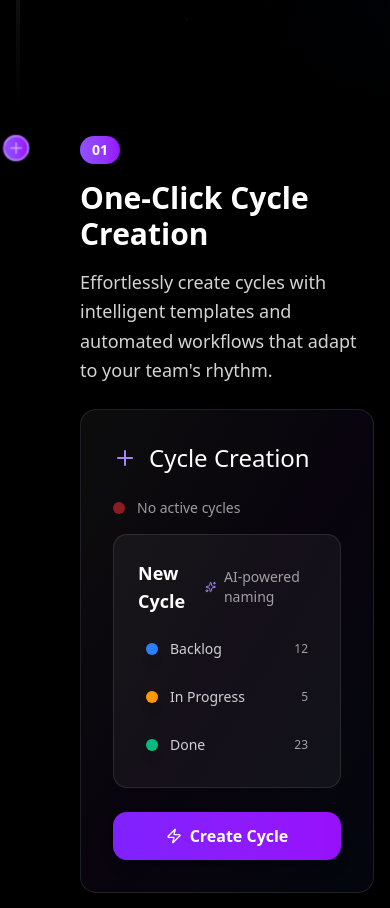
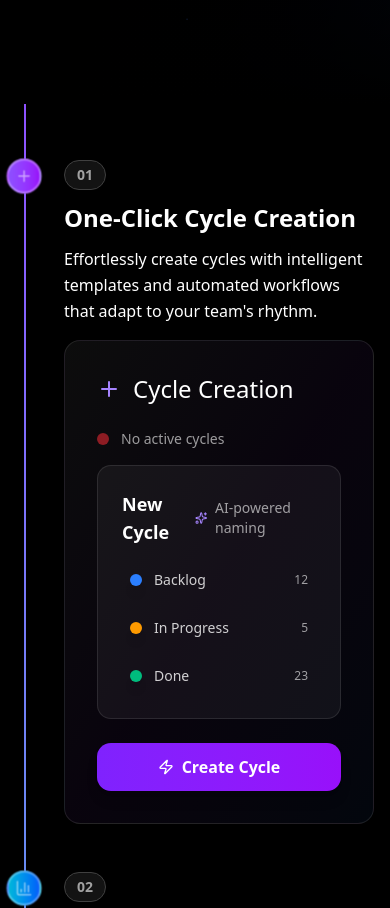
Before and after one commit to Sarina-R/AVIS-landing-page, a Next.js app: page / in a window 390 px wide. Shown: the part 740-1648 px from the top of the page. Built offline with nearby package versions, Linux system fonts and the light colour scheme.

Commit message:
fix: ts errors from vercel style: StrpGuideComponent responsive bug

```diff
--- a/components/page-componnets/HeroSection.tsx
+++ b/components/page-componnets/HeroSection.tsx
@@ -3,7 +3,7 @@ import { useState } from 'react'
 import { TextParticle } from './TextParticle'
 import { HolographicText } from '../HolographicText'
 import { PlayfulButton } from './PlayfulButton'
-import { ArrowRight, Play, Sparkles } from 'lucide-react'
+import { ArrowRight, Play } from 'lucide-react'
 
 export default function HeroSection() {
   const { scrollYProgress } = useScroll()
--- a/components/page-componnets/SliderComponent.tsx
+++ b/components/page-componnets/SliderComponent.tsx
@@ -56,9 +56,9 @@ export default function SliderComponent() {
 
           {/* Subtitle */}
           <p className='text-sm sm:text-base lg:text-sm text-white/70 mb-8 sm:mb-12 lg:mb-16 max-w-4xl lg:max-w-3xl leading-relaxed'>
-            Plane is project + knowledge management software that's a force
-            multiplier for your existing workflows, methodologies, and best
-            practices.
+            Plane is project + knowledge management software that&lsquo;s a
+            force multiplier for your existing workflows, methodologies, and
+            best practices.
           </p>
 
           {/* Mobile Slider */}
--- a/components/page-componnets/StepGuideComponent .tsx
+++ b/components/page-componnets/StepGuideComponent .tsx
@@ -8,62 +8,141 @@ const ModernStepGuide: React.FC = () => {
   const stepRefs = useRef<(HTMLDivElement | null)[]>([])
   const containerRef = useRef<HTMLDivElement>(null)
 
-  const handleScroll = useCallback(() => {
-    const scrollTop = window.pageYOffset
-    const windowHeight = window.innerHeight
+  const handleIntersection = useCallback(
+    (entries: IntersectionObserverEntry[]) => {
+      entries.forEach((entry) => {
+        const index = stepRefs.current.findIndex((ref) => ref === entry.target)
+        if (entry.isIntersecting && index !== -1) {
+          setActiveStep(index)
+          setCompletedSteps(
+            (prev) =>
+              new Set([
+                ...prev,
+                ...Array.from({ length: index + 1 }, (_, i) => i),
+              ])
+          )
+          console.log(`Active step: ${index}`) // Debug log
+        }
+      })
 
-    if (!containerRef.current) return
+      // Update scroll progress
+      if (containerRef.current) {
+        const scrollTop = window.pageYOffset
+        const containerRect = containerRef.current.getBoundingClientRect()
+        const containerTop = containerRect.top + scrollTop
+        const containerHeight = Math.max(
+          containerRect.height,
+          window.innerHeight
+        )
+        const progress = Math.max(
+          0,
+          Math.min(
+            1,
+            (scrollTop + window.innerHeight / 2 - containerTop) /
+              (containerHeight - window.innerHeight / 2)
+          )
+        )
+        setScrollProgress(progress)
+        console.log(`Scroll progress: ${progress}`) // Debug log
+      }
+    },
+    []
+  )
 
-    const containerRect = containerRef.current.getBoundingClientRect()
-    const containerTop = containerRect.top + scrollTop
-
-    const componentProgress = Math.max(
-      0,
-      Math.min(
-        1,
-        (scrollTop + windowHeight / 2 - containerTop) /
-          (containerRect.height - windowHeight)
-      )
-    )
-
-    setScrollProgress(componentProgress)
+  useEffect(() => {
+    const observer = new IntersectionObserver(handleIntersection, {
+      root: null,
+      threshold: 0.2, // Trigger when 20% of the step is visible
+      rootMargin: '-20% 0px', // Trigger earlier on mobile
+    })
 
     stepRefs.current.forEach((ref, index) => {
       if (ref) {
-        const rect = ref.getBoundingClientRect()
-        const elementCenter = rect.top + rect.height / 2
-        const viewportCenter = windowHeight / 2
-
-        if (Math.abs(elementCenter - viewportCenter) < windowHeight / 4) {
-          setActiveStep(index)
-          setCompletedSteps(
-            (prev) =>
-              new Set([...prev, ...Array.from({ length: index }, (_, i) => i)])
-          )
-        }
+        observer.observe(ref)
+        console.log(`Observing step ${index}`) // Debug log
       }
     })
-  }, [])
 
-  useEffect(() => {
-    window.addEventListener('scroll', handleScroll)
-    handleScroll()
-
-    return () => window.removeEventListener('scroll', handleScroll)
-  }, [handleScroll])
+    return () => observer.disconnect()
+  }, [handleIntersection])
 
   const isStepCompleted = (index: number) => completedSteps.has(index)
   const isStepActive = (index: number) => activeStep === index
 
   return (
-    <div className=''>
-      <div className='md:hidden block'>
-        <div
-          ref={containerRef}
-          className='relative bg-black text-white min-h-screen flex'
-        >
+    <div className='relative bg-black text-white min-h-screen'>
+      <div className='lg:hidden block touch-action-auto'>
+        <div ref={containerRef} className='relative px-4 py-8 min-h-screen'>
           {/* Timeline */}
-          <div className='fixed left-4 top-0 h-full w-1 bg-gradient-to-b from-transparent via-neutral-700 to-transparent z-10 md:left-8'>
+          <div className='absolute left-6 top-0 h-full w-[2px] bg-neutral-700 z-20'>
+            <div
+              className='bg-gradient-to-b from-violet-500 via-cyan-500 to-purple-500 w-full transition-all duration-1000 ease-out z-30'
+              style={{ height: `${scrollProgress * 100}%` }}
+            />
+          </div>
+
+          {/* Steps */}
+          <div className='relative z-30 w-full max-w-4xl mx-auto'>
+            {steps.map((step, index) => (
+              <div
+                key={step.id}
+                ref={(el) => {
+                  stepRefs.current[index] = el
+                }}
+                className='relative py-6'
+              >
+                {/* Step Marker */}
+                <div className='absolute left-2 -translate-x-1/2 z-40'>
+                  <div
+                    className={`w-8 h-8 rounded-full flex items-center justify-center border-2 transition-all duration-500 ease-in-out backdrop-blur-md ${
+                      !isStepCompleted(index) || !isStepActive(index)
+                        ? `bg-gradient-to-r ${step.color} border-white/30 text-white scale-110 shadow-2xl`
+                        : 'bg-neutral-800/80 border-neutral-600 text-neutral-400 scale-90'
+                    }`}
+                  >
+                    <div
+                      className={!isStepActive(index) ? 'animate-pulse' : ''}
+                    >
+                      {step.icon}
+                    </div>
+                  </div>
+                </div>
+
+                {/* Step Content */}
+                <div className='ml-12'>
+                  <div className='mb-3'>
+                    <span
+                      className={`inline-block px-3 py-1 rounded-full text-sm font-semibold transition-all duration-500 ease-in-out ${
+                        isStepActive(index)
+                          ? `bg-gradient-to-r ${step.color} text-white shadow-lg`
+                          : 'bg-neutral-800/50 text-neutral-400 border border-neutral-700'
+                      }`}
+                    >
+                      {String(index + 1).padStart(2, '0')}
+                    </span>
+                  </div>
+                  <h2
+                    className='text-2xl font-bold mb-3 transition-all duration-500 ease-in-out
+                         text-white !opacity-100'
+                  >
+                    {step.title}
+                  </h2>
+                  <p className='text-base leading-relaxed transition-all duration-500 ease-in-out '>
+                    {step.description}
+                  </p>
+                  <div className='mt-4 transition-all duration-700 ease-in-out '>
+                    {step.content}
+                  </div>
+                </div>
+              </div>
+            ))}
+          </div>
+        </div>
+      </div>
+      <div className='lg:block hidden'>
+        <div ref={containerRef} className='relative min-h-screen'>
+          {/* Timeline */}
+          <div className='absolute left-1/2 transform -translate-x-1/2 top-0 h-full w-px bg-gradient-to-b from-transparent via-neutral-700 to-transparent z-10'>
             <div
               className='bg-gradient-to-b from-violet-500 via-cyan-500 to-purple-500 w-full transition-all duration-1000 ease-out'
               style={{ height: `${scrollProgress * 100}%` }}
@@ -71,19 +150,18 @@ const ModernStepGuide: React.FC = () => {
           </div>
 
           {/* Steps */}
-          <div className='relative z-20 w-full max-w-4xl mx-auto px-4 md:px-8'>
+          <div className='relative z-30'>
             {steps.map((step, index) => (
               <div
                 key={step.id}
                 ref={(el) => {
                   stepRefs.current[index] = el
                 }}
-                className='relative py-8 md:py-12'
+                className='min-h-screen flex items-center py-20'
               >
-                {/* Step Marker */}
-                <div className='absolute left-0 transform -translate-x-1/2 z-30'>
+                <div className='absolute left-1/2 -translate-x-1/2 z-40'>
                   <div
-                    className={`w-6 h-6 rounded-full flex items-center justify-center border-2 transition-all duration-500 backdrop-blur-md md:w-16 md:h-16 ${
+                    className={`w-10 h-10 rounded-full flex items-center justify-center border-2 transition-all duration-500 ease-in-out backdrop-blur-md ${
                       isStepCompleted(index) || isStepActive(index)
                         ? `bg-gradient-to-r ${step.color} border-white/30 text-white scale-110 shadow-2xl`
                         : 'bg-neutral-800/80 border-neutral-600 text-neutral-400 scale-90'
@@ -95,95 +173,13 @@ const ModernStepGuide: React.FC = () => {
                   </div>
                 </div>
 
-                {/* Step Content */}
-                <div className='ml-16 md:ml-24'>
-                  <div className='mb-4'>
-                    <span
-                      className={`inline-block px-3 py-1 rounded-full text-sm font-semibold transition-all duration-500 md:px-4 md:py-2 ${
-                        isStepActive(index)
-                          ? `bg-gradient-to-r ${step.color} text-white shadow-lg`
-                          : 'bg-neutral-800/50 text-neutral-400 border border-neutral-700'
-                      }`}
-                    >
-                      {String(index + 1).padStart(2, '0')}
-                    </span>
-                  </div>
-                  <h2
-                    className={`text-3xl font-bold mb-4 transition-all duration-500 md:text-4xl ${
-                      isStepActive(index) ? 'text-white' : 'text-neutral-600'
-                    }`}
-                  >
-                    {step.title}
-                  </h2>
-                  <p
-                    className={`text-lg leading-relaxed transition-all duration-500 md:text-xl ${
-                      isStepActive(index)
-                        ? 'text-neutral-300'
-                        : 'text-neutral-700'
-                    }`}
-                  >
-                    {step.description}
-                  </p>
-                  <div
-                    className={`mt-6 transition-all duration-700 ${
-                      isStepActive(index)
-                        ? 'opacity-100 scale-100 translate-y-0'
-                        : 'opacity-50 scale-95 translate-y-4'
-                    }`}
-                  >
-                    {step.content}
-                  </div>
-                </div>
-              </div>
-            ))}
-          </div>
-        </div>
-      </div>
-      <div className='md:block hidden'>
-        <div ref={containerRef} className='relative bg-black text-white'>
-          {/* Timeline */}
-          <div className='absolute left-1/2 transform -translate-x-1/2 top-0 h-full w-px bg-gradient-to-b from-transparent via-neutral-700 to-transparent z-10'>
-            <div
-              className='bg-gradient-to-b from-violet-500 via-cyan-500 to-purple-500 w-full transition-all duration-1000 ease-out'
-              style={{ height: `${scrollProgress * 100}%` }}
-            />
-          </div>
-
-          {/* Steps */}
-          <div className='relative z-20'>
-            {steps.map((step, index) => (
-              <div
-                key={step.id}
-                ref={(el) => {
-                  stepRefs.current[index] = el
-                }}
-                className='min-h-screen flex items-center py-20'
-              >
-                <div className='absolute left-1/2 transform -translate-x-1/2 z-30'>
-                  <div
-                    className={`w-10 h-10 rounded-full flex items-center justify-center border-2 transition-all duration-500 backdrop-blur-md ${
-                      isStepCompleted(index) || isStepActive(index)
-                        ? `bg-gradient-to-r ${step.color} border-white/30 text-white scale-110 shadow-2xl`
-                        : 'bg-neutral-800/80 border-neutral-600 text-neutral-400 scale-90'
-                    }`}
-                  >
-                    <div
-                      className={`${
-                        isStepActive(index) ? 'animate-pulse' : ''
-                      }`}
-                    >
-                      {step.icon}
-                    </div>
-                  </div>
-                </div>
-
                 <div className='w-full max-w-7xl mx-auto px-8 grid grid-cols-12 gap-12 items-center'>
                   {/* Left Content */}
                   <div className='col-span-5'>
                     <div className='text-right pr-20'>
                       <div className='mb-4'>
                         <span
-                          className={`inline-block px-4 py-2 rounded-full text-sm font-semibold transition-all duration-500 ${
+                          className={`inline-block px-4 py-2 rounded-full text-sm font-semibold transition-all duration-500 ease-in-out ${
                             isStepActive(index)
                               ? `bg-gradient-to-r ${step.color} text-white shadow-lg`
                               : 'bg-neutral-800/50 text-neutral-400 border border-neutral-700'
@@ -193,19 +189,19 @@ const ModernStepGuide: React.FC = () => {
                         </span>
                       </div>
                       <h2
-                        className={`text-5xl font-bold mb-6 transition-all duration-500 ${
+                        className={`text-5xl font-bold mb-6 transition-all duration-500 ease-in-out ${
                           isStepActive(index)
-                            ? 'text-white'
-                            : 'text-neutral-600'
+                            ? 'text-white !opacity-100'
+                            : 'text-neutral-600 !opacity-50'
                         }`}
                       >
                         {step.title}
                       </h2>
                       <p
-                        className={`text-xl leading-relaxed transition-all duration-500 ${
+                        className={`text-xl leading-relaxed transition-all duration-500 ease-in-out ${
                           isStepActive(index)
-                            ? 'text-neutral-300'
-                            : 'text-neutral-700'
+                            ? 'text-white !opacity-100'
+                            : 'text-neutral-700 !opacity-50'
                         }`}
                       >
                         {step.description}
@@ -217,10 +213,10 @@ const ModernStepGuide: React.FC = () => {
                   <div className='col-span-6 col-start-7'>
                     <div className='pl-20'>
                       <div
-                        className={`transition-all duration-700 ${
+                        className={`transition-all duration-700 ease-in-out ${
                           isStepActive(index)
-                            ? 'opacity-100 scale-100 translate-y-0'
-                            : 'opacity-50 scale-95 translate-y-4'
+                            ? '!opacity-100 scale-100 translate-y-0'
+                            : '!opacity-50 scale-95 translate-y-4'
                         }`}
                       >
                         {step.content}
--- a/components/page-componnets/TestimonialSlider.tsx
+++ b/components/page-componnets/TestimonialSlider.tsx
@@ -325,8 +325,8 @@ const TestimonialSlider: React.FC = () => {
           What Our Customers Say
         </h1>
         <p className='text-lg sm:text-xl md:text-2xl text-gray-300 font-light max-w-3xl mx-auto'>
-          Discover why developers and teams love our platform's simplicity and
-          power
+          Discover why developers and teams love our platform&lsquo;s simplicity
+          and power
         </p>
       </div>
       <div className='space-y-12'>
```
Also changed, not shown: components/ui/glowing-effect.tsx (+82 -82 lines).
